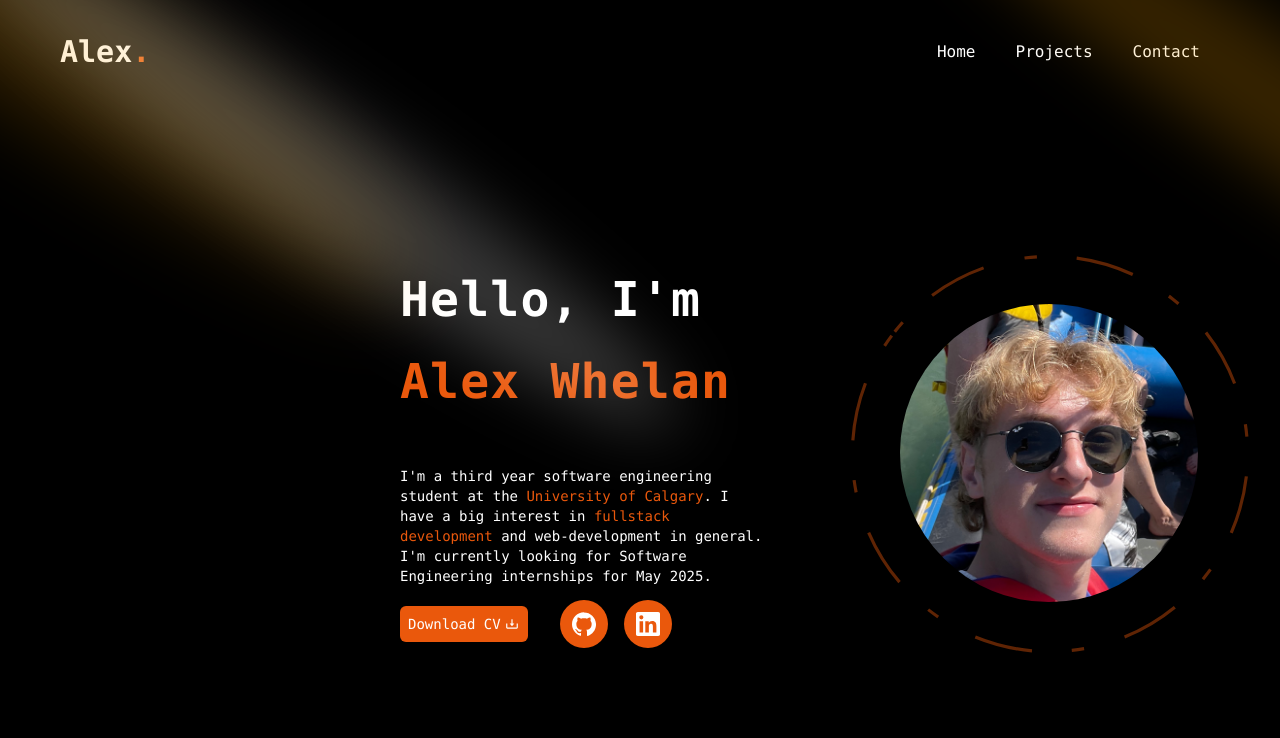
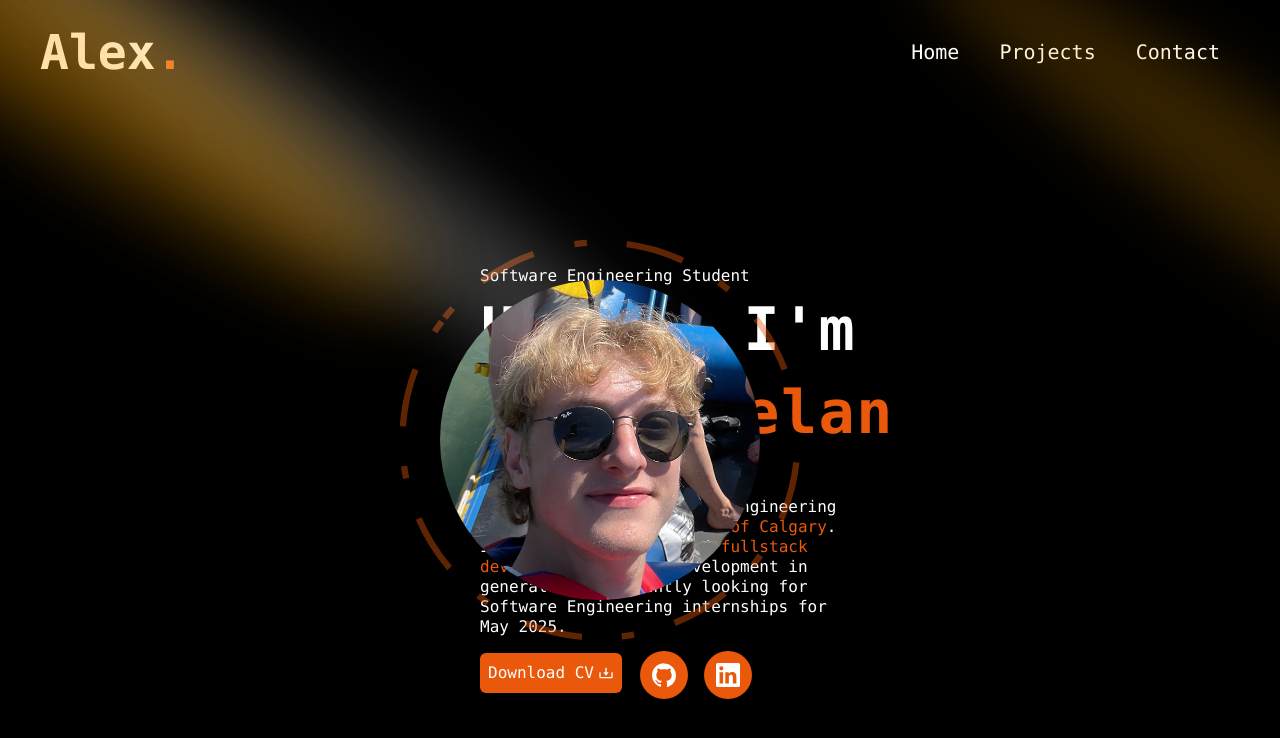
Before and after one commit to alexwhelan12/alexportfoliowebsite, a Next.js app: page / in a window 1280 px wide. Shown: the top 738 px of the page. Built offline with nearby package versions, Linux system fonts and the light colour scheme; a web font is replaced by a local one.

Commit message:
little more work on home, still need to make it dynamic quickly

```diff
--- a/app/layout.tsx
+++ b/app/layout.tsx
@@ -5,7 +5,7 @@ import "./globals.css";
 const inter = Inter({ subsets: ["latin"] });
 
 export const metadata: Metadata = {
-  title: "Create Next App",
+  title: "Alex Whelan",
   description: "Generated by create next app",
 };
 
--- a/components/Header.tsx
+++ b/components/Header.tsx
@@ -13,10 +13,16 @@ function Header() {
           transition: { delay:0, duration: 1, ease: 'easeInOut'}
       }}
     >
-        <div className='header-nav-bar m-5 h-16 flex items-center'>
-            <a href="/" className='text-3xl text-white font-bold font-mono ml-10'>Alex<span className='text-orange-600 font-bold'>.</span></a>
+        <div className='header-nav-bar mt-5 h-16 flex items-center'>
+            <motion.a
+              href="/"
+              className='text-5xl text-white font-bold font-mono ml-10'
+              whileHover={{ scale: 1.1,
+                transition: { duration: 0.2 }
+              }}
+            >Alex<span className='text-orange-600 font-bold'>.</span></motion.a>
 
-            <Link className='text-white ml-auto p-5 font-mono' href="/">
+            <Link className='text-white ml-auto p-5 font-mono text-xl' href="/">
               <motion.p
                 whileHover={{ scale: 1.2,
                               color: '#FFA500',
@@ -24,7 +30,7 @@ function Header() {
               >Home</motion.p>
             </Link>
 
-            <Link className='text-white p-5 font-mono'  href="/projects">
+            <Link className='text-white p-5 font-mono text-xl'  href="/projects">
               <motion.p
                 whileHover={{ scale: 1.2,
                   color: '#FFA500',
@@ -32,7 +38,7 @@ function Header() {
               >Projects</motion.p>
             </Link>
 
-            <Link className='text-white p-5 font-mono mr-10' href="/contact">
+            <Link className='text-white p-5 font-mono mr-10 text-xl' href="/contact">
               <motion.p
                 whileHover={{ scale: 1.2,
                   color: '#FFA500',
--- a/components/Hero.tsx
+++ b/components/Hero.tsx
@@ -14,17 +14,26 @@ const Hero = () => {
     const [scope, animate] = useAnimate();
 
     return (
-        <div className='flex items-center'>
-            <div>
+        <div className='flex items-center justify-center'>
+            <div className=''>
+                <Spotlight fill='white' className='top-[6rem] left-80 h-[80vh] w-[50vw]'/>
                 <Spotlight fill='orange' className='-top-40 -left-10'/>
-                <Spotlight fill='orange' className='top-10 left-full h-[80vh] w-[50vw]'/>
-                <Spotlight fill='white' className='top-28 left-80 h-[80vh] w-[50vw]'/>
+                <Spotlight fill='orange' className='-top-40 -left-10'/>
+                <Spotlight fill='orange' className='top-32 left-full h-[80vh] w-[50vw]'/>
+                {/* <Spotlight fill='orange' className='top-32 right-10 h-[80vh] w-[50vw]'/> */}
             </div>
 
-            <div className='font-mono text-5xl text-left ml-[400px] mt-[520px] flex flex-col absolute'>
-                <span className='text-sm block'>Software Engineering Student</span>
+            <div className='font-mono text-5xl flex flex-col justify-center items-left absolute top-60 left-[30rem]'>
+                <motion.div className='mt-0'
+                    initial={{opacity: 0}}
+                    animate={{
+                        opacity: 1,
+                        transition: { delay:0, duration: 1, ease: 'easeInOut'}
+                    }}
+                ><span className='text-base text-white'>Software Engineering Student</span></motion.div>
+
                 <TextGenerateEffect words='Hello, I&apos;m' color='white'/>
-                <TextGenerateEffect words='Alex Whelan' color="orange"/>
+                <TextGenerateEffect words='Alex Whelan' extraStyles='mb-3' color="orange"/>
                 <motion.div
                     className='w-96 h-20 mt-3 p-5 pl-0'
                     initial={{opacity: 0}}
@@ -33,10 +42,10 @@ const Hero = () => {
                         transition: { delay:0, duration: 1, ease: 'easeInOut'}
                     }}
                 >
-                    <p className='text-sm mt-5 leading-5 text-white'>I&apos;m a third year software engineering student at the <span className='text-orange-600'>University of Calgary</span>. I have a big interest in <span className='text-orange-600'>fullstack development</span> and web-development in general. I&apos;m currently looking for Software Engineering internships for May 2025.</p>
+                    <p className='text-base leading-5 text-white overflow-auto'>I&apos;m a third year software engineering student at the <span className='text-orange-600'>University of Calgary</span>. I have a big interest in <span className='text-orange-600'>fullstack development</span> and web-development in general. I&apos;m currently looking for Software Engineering internships for May 2025.</p>
                 </motion.div>
 
-                <motion.a className='text-white bg-orange-600 mt-[100px] text-sm w-32 rounded-md p-2 flex flex-row gap-1 items-center' href='/'
+                <motion.a className='text-white text-base bg-orange-600 rounded-md p-2 flex flex-row gap-1 items-center w-fit mt-24' href='/'
                     whileHover={{ scale: 1.1,
                         transition: { duration: 0.2 }
                     }}
@@ -56,7 +65,7 @@ const Hero = () => {
                     href="https://github.com/alexwhelan12"
                     target='_blank'
                     className='bg-orange-600 rounded-full p-2 flex items-center justify-center w-12 h-12'
-                    whileHover={{ scale: 1.1 }}
+                    whileHover={{ scale: 1.2 }}
                     whileTap={{ scale: 0.9 }}
                     initial={{opacity: 0}}
                     animate={{
@@ -73,7 +82,7 @@ const Hero = () => {
                     href="https://www.linkedin.com/in/alex-whelan-791ab8286/"
                     target='_blank'
                     className='bg-orange-600 rounded-full p-2 flex items-center justify-center w-12 h-12'
-                    whileHover={{ scale: 1.1 }}
+                    whileHover={{ scale: 1.2 }}
                     whileTap={{ scale: 0.9 }}
                     initial={{opacity: 0}}
                     animate={{
@@ -88,9 +97,6 @@ const Hero = () => {
                     </motion.a>
                 </div>
             </div>
-
-            <div className='relative ml-[850px] mt-[150px]'>
-                <div className='relative'>
                     <motion.div
                         initial={{opacity: 0}}
                         animate={{
@@ -99,19 +105,19 @@ const Hero = () => {
                             textShadow: '0px 0px 10px #fffff',
                             shadow: '0px 0px 10px #fffff'
                         }}
-                        className='w-[298px] h-[298px] absolute'
+                        className='inset-0 flex items-center'
                     >
                     <Image
                         src='/images/HeadShot.png'
                         alt="portfolio-photo"
                         width={500}
                         height={500}
-                        className='rounded-full ml-[50px] mt-[50px]'
+                        className='rounded-full w-80 absolute top-[17.5rem] right-[32.5rem]'
                     />
                     </motion.div>
 
                     <motion.svg
-                        className="w-[300px] h-[300px] absolute xl:w-[400px] xl:h-[400px]"
+                        className="w-[300px] h-[300px] xl:w-[400px] xl:h-[400px] absolute top-60 right-[30rem]"
                         fill="transparent"
                         viewBox={`0 0 506 506`}
                         xmlns="http://www.w3.org/2000/svg"
@@ -121,7 +127,7 @@ const Hero = () => {
                             cy="253"
                             r="250"
                             stroke="#EA580C"
-                            strokeWidth="4"
+                            strokeWidth="8"
                             strokeLinejoin="round"
                             initial={{
                                 opacity: 0,
@@ -137,10 +143,9 @@ const Hero = () => {
                                 repeatType: "reverse",
                             }}
                         />
+                    </motion.svg>
 
-                    </motion.svg>
-                </div>
-            </div>
+                    {/* ADD in accenturnity UI globe to background!!! */}
         </div>
     )
 }
--- a/components/ui/TextGenerateEffect.tsx
+++ b/components/ui/TextGenerateEffect.tsx
@@ -7,10 +7,12 @@ export const TextGenerateEffect = ({
   words,
   className,
   color,
+  extraStyles,
 }: {
   words: string;
   className?: string;
   color?: string;
+  extraStyles?:string
 }) => {
   const [scope, animate] = useAnimate();
   let wordsArray = words.split(" ");
@@ -22,7 +24,7 @@ export const TextGenerateEffect = ({
       },
       {
         duration: 2.4,
-        delay: stagger(0.2),
+        delay: stagger(0.5),
       }
     );
   }, [scope.current]);
@@ -45,8 +47,8 @@ export const TextGenerateEffect = ({
   };
 
   return (
-    <div className={cn("font-bold", className)}>
-      <div className="mt-4">
+    <div className={cn("font-bold text-6xl", className)}>
+        <div className={`mt-0 ${extraStyles}`}>
         <div className="dark:text-orange-600 text-orange-600 leading-snug tracking-wide">
           {renderWords()}
         </div>
```
